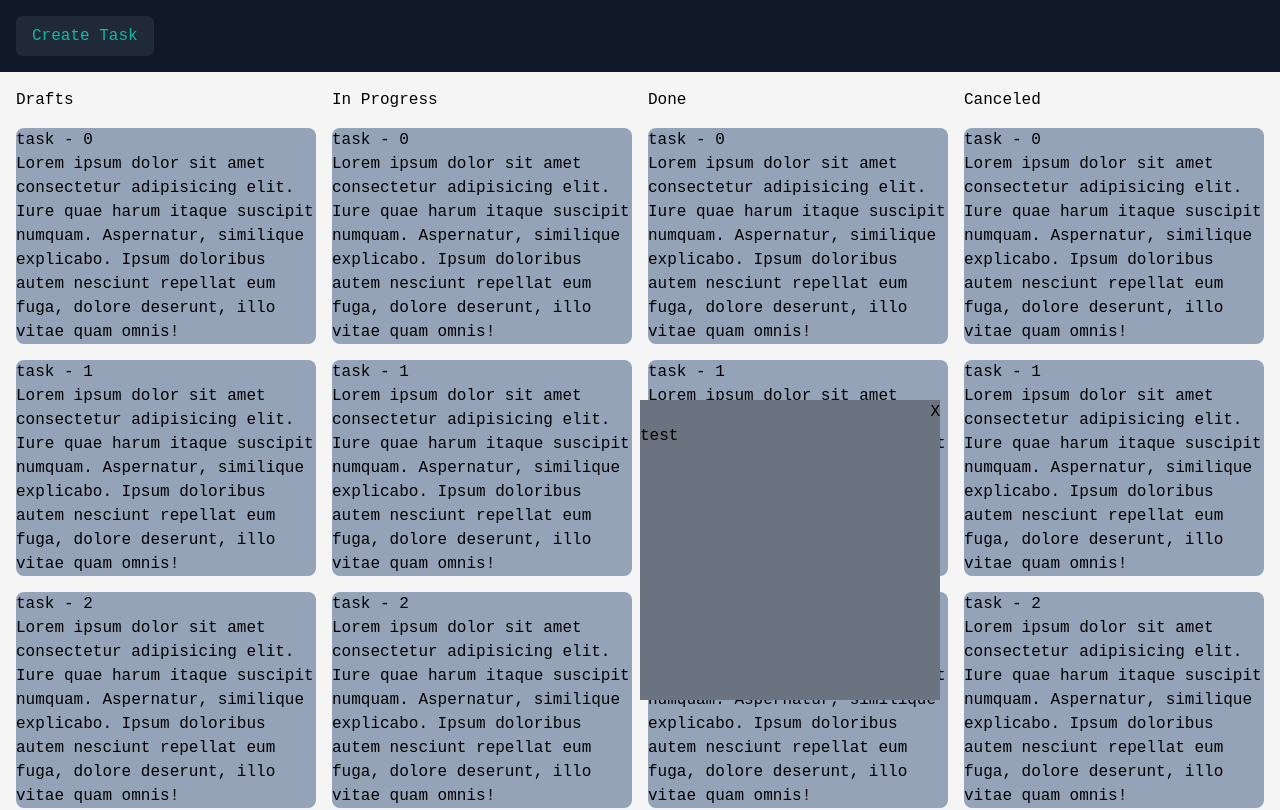
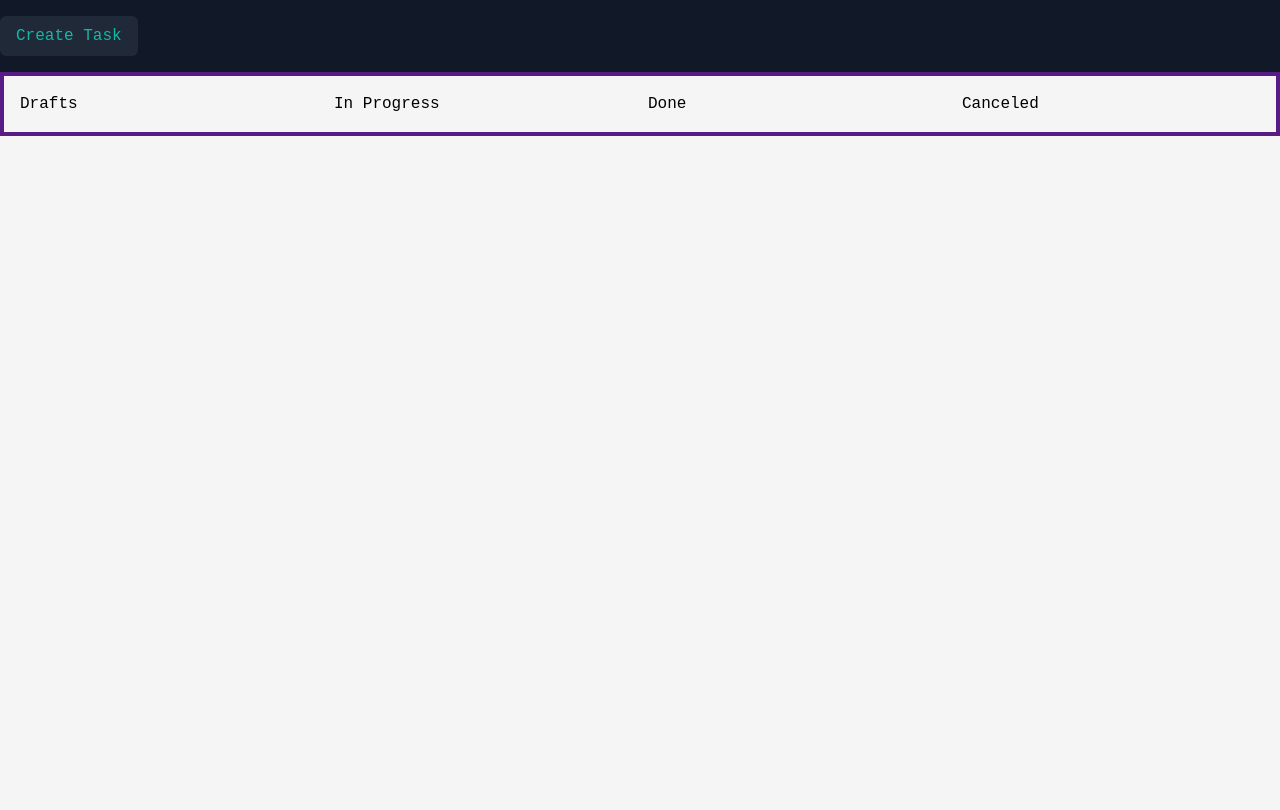
Before and after one commit to MyLastSerenade/task-manager, a SvelteKit app: page / in a window 1280 px wide. Shown: the top 810 px of the page. Built offline with nearby package versions, Linux system fonts and the light colour scheme.

Commit message:
Added arrays for each row with the $state() rune, works so far.

```diff
--- a/src/app.pcss
+++ b/src/app.pcss
@@ -7,3 +7,10 @@
 	font-family: 'Courier New', monospace;
 	background-color: whitesmoke;
 }
+
+body {
+	width: 100%;
+	height: 100%;
+	padding: 0;
+	margin: 0;
+}
--- a/src/routes/+layout.svelte
+++ b/src/routes/+layout.svelte
@@ -37,8 +37,8 @@
 	}
 </script>
 
-<nav class="bg-gray-900 py-4">
-	<div class="container mx-4 flex items-center justify-between">
+<nav class="bg-gray-900 py-4 w-full overflow-hidden">
+	<div class="container flex items-center justify-between">
 		<ul>
 			<li>
 				<button
--- a/src/routes/+page.svelte
+++ b/src/routes/+page.svelte
@@ -2,11 +2,14 @@
 	import { onMount } from 'svelte';
 	import TaskCard from '../components/TaskCard.svelte';
 	import Modal from '../components/Modal.svelte';
-	import type { Task } from '$lib/types/tasks';
+	import { State, type Task } from '$lib/types/tasks';
 
-	const tasks: string[] = ['task', 'task', 'task', 'task'];
+	let allTasks: Task[] = [];
+	const drafts: Task[] = $state([]);
+	const inProgress: Task[] = $state([]);
+	const done: Task[] = $state([]);
+	const canceled: Task[] = $state([]);
 
-	let tasksFromStorage: Task[] = [];
 	let modal: boolean = false;
 
 	onMount(() => {
@@ -14,68 +17,102 @@
 	});
 
 	function checkIfTasksInStorage() {
-		const tasks = localStorage.getItem('tasks');
-		if (!tasks) {
+		allTasks = JSON.parse(localStorage.getItem('tasks') ?? '');
+		console.log(allTasks)
+		if (allTasks) {
+			allTasks.forEach((element) => {
+				if (element.taskState === State.DRAFT) {
+					drafts.push(element);
+					return;
+				}
+				if (element.taskState === State.IN_PROGRESS) {
+					inProgress.push(element);
+					return;
+				}
+				if (element.taskState === State.DONE) {
+					done.push(element);
+					return;
+				}
+				if (element.taskState === State.CANCELED) {
+					canceled.push(element);
+					return;
+				}
+			});
+		}
 		modal = true;
 		return;
-		}
-		tasksFromStorage = JSON.parse(tasks);
 	}
 </script>
 
 <div class="relative h-full w-full">
-	<div class="m-4 flex flex-row gap-4">
-		<div class="flex flex-col gap-4">
+	<div class="p-4 w-full h-full flex flex-row gap-4 border-4 border-purple-900">
+		<div class="flex w-1/4 flex-col gap-4">
 			<h2>Drafts</h2>
-			{#each tasks as task, index}
+			{#if drafts}
+				{#each drafts as task, index}
 					<TaskCard>
 						<p>{task} - {index}</p>
 						<p>
-						Lorem ipsum dolor sit amet consectetur adipisicing elit. Iure quae harum itaque suscipit
-						numquam. Aspernatur, similique explicabo. Ipsum doloribus autem nesciunt repellat eum
-						fuga, dolore deserunt, illo vitae quam omnis!
+							Lorem ipsum dolor sit amet consectetur adipisicing elit. Iure quae harum itaque
+							suscipit numquam. Aspernatur, similique explicabo. Ipsum doloribus autem nesciunt
+							repellat eum fuga, dolore deserunt, illo vitae quam omnis!
 						</p>
 					</TaskCard>
 				{/each}
+			{:else}
+				<p>No Draft Tasks available</p>
+			{/if}
 		</div>
-		<div class="flex flex-col gap-4">
+		<div class="flex w-1/4 flex-col gap-4">
 			<h2>In Progress</h2>
-			{#each tasks as task, index}
+			{#if inProgress}
+				{#each inProgress as task, index}
+					<TaskCard>
+						<p>{task.title}</p>
+						<p>
+							Lorem ipsum dolor sit amet consectetur adipisicing elit. Iure quae harum itaque
+							suscipit numquam. Aspernatur, similique explicabo. Ipsum doloribus autem nesciunt
+							repellat eum fuga, dolore deserunt, illo vitae quam omnis!
+						</p>
+					</TaskCard>
+				{/each}
+			{:else}
+				<p>No in Progress Tasks available</p>
+			{/if}
+		</div>
+		<div class="flex w-1/4 flex-col gap-4">
+			<h2>Done</h2>
+			{#if done}
+				{#each done as task, index}
 					<TaskCard>
 						<p>{task} - {index}</p>
 						<p>
-						Lorem ipsum dolor sit amet consectetur adipisicing elit. Iure quae harum itaque suscipit
-						numquam. Aspernatur, similique explicabo. Ipsum doloribus autem nesciunt repellat eum
-						fuga, dolore deserunt, illo vitae quam omnis!
+							Lorem ipsum dolor sit amet consectetur adipisicing elit. Iure quae harum itaque
+							suscipit numquam. Aspernatur, similique explicabo. Ipsum doloribus autem nesciunt
+							repellat eum fuga, dolore deserunt, illo vitae quam omnis!
 						</p>
 					</TaskCard>
 				{/each}
+			{:else}
+				<p>No Done Tasks available</p>
+			{/if}
 		</div>
-		<div class="flex flex-col gap-4">
-			<h2>Done</h2>
-			{#each tasks as task, index}
+		<div class="flex w-1/4 flex-col gap-4">
+			<h2>Canceled</h2>
+			{#if canceled}
+				{#each canceled as task, index}
 					<TaskCard>
 						<p>{task} - {index}</p>
 						<p>
-						Lorem ipsum dolor sit amet consectetur adipisicing elit. Iure quae harum itaque suscipit
-						numquam. Aspernatur, similique explicabo. Ipsum doloribus autem nesciunt repellat eum
-						fuga, dolore deserunt, illo vitae quam omnis!
+							Lorem ipsum dolor sit amet consectetur adipisicing elit. Iure quae harum itaque
+							suscipit numquam. Aspernatur, similique explicabo. Ipsum doloribus autem nesciunt
+							repellat eum fuga, dolore deserunt, illo vitae quam omnis!
 						</p>
 					</TaskCard>
 				{/each}
-		</div>
-		<div class="flex flex-col gap-4">
-			<h2>Canceled</h2>
-			{#each tasks as task, index}
-				<TaskCard>
-					<p>{task} - {index}</p>
-					<p>
-						Lorem ipsum dolor sit amet consectetur adipisicing elit. Iure quae harum itaque suscipit
-						numquam. Aspernatur, similique explicabo. Ipsum doloribus autem nesciunt repellat eum
-						fuga, dolore deserunt, illo vitae quam omnis!
-					</p>
-				</TaskCard>
-			{/each}
+			{:else}
+				<p>No Canceled Tasks available</p>
+			{/if}
 		</div>
 	</div>
 </div>
```
Lines whose indentation alone changed are shown as unchanged.
